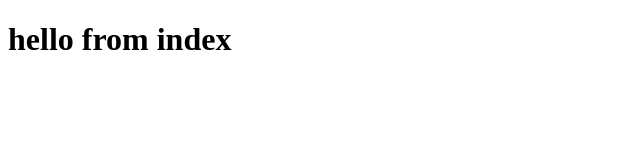
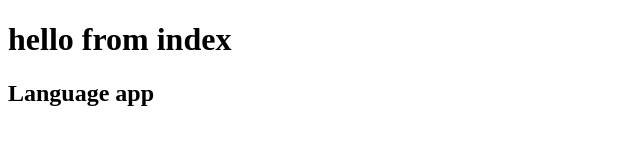
Before and after one commit to JetimLee/Language_Application_Hackathon, a plain HTML site: page public/index.html in a window 1280 px wide. Shown: the whole page, without its empty margins (0-640 px from the left). Drawn offline with Linux system fonts and the light colour scheme.

Commit message:
added my branch

```diff
--- a/public/index.html
+++ b/public/index.html
@@ -8,5 +8,6 @@
   </head>
   <body>
     <h1>hello from index</h1>
+    <h2>Language app</h2>
   </body>
 </html>
```
